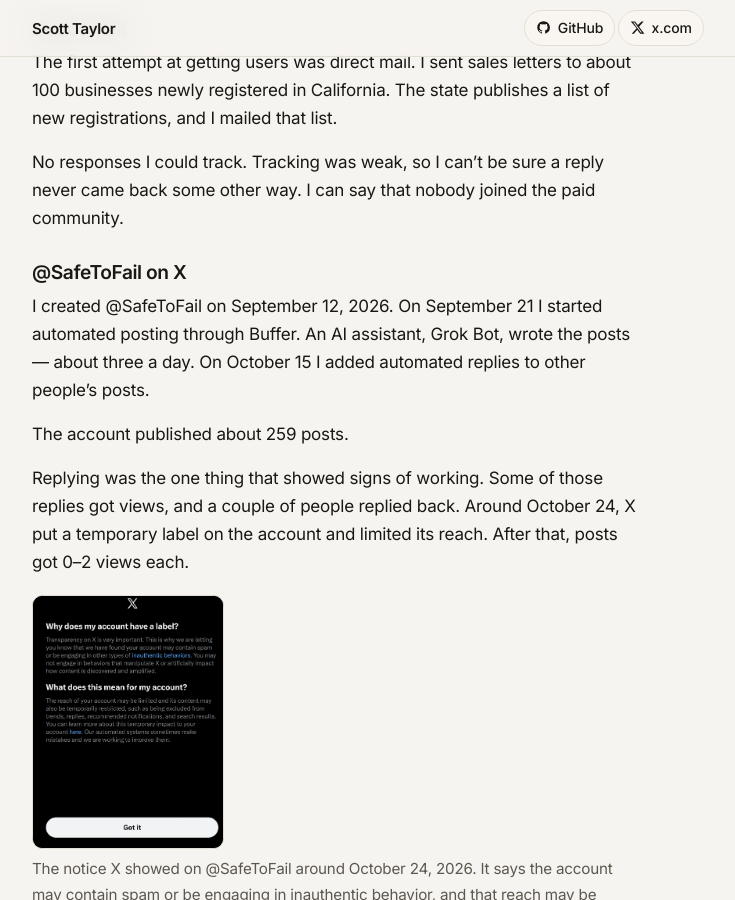
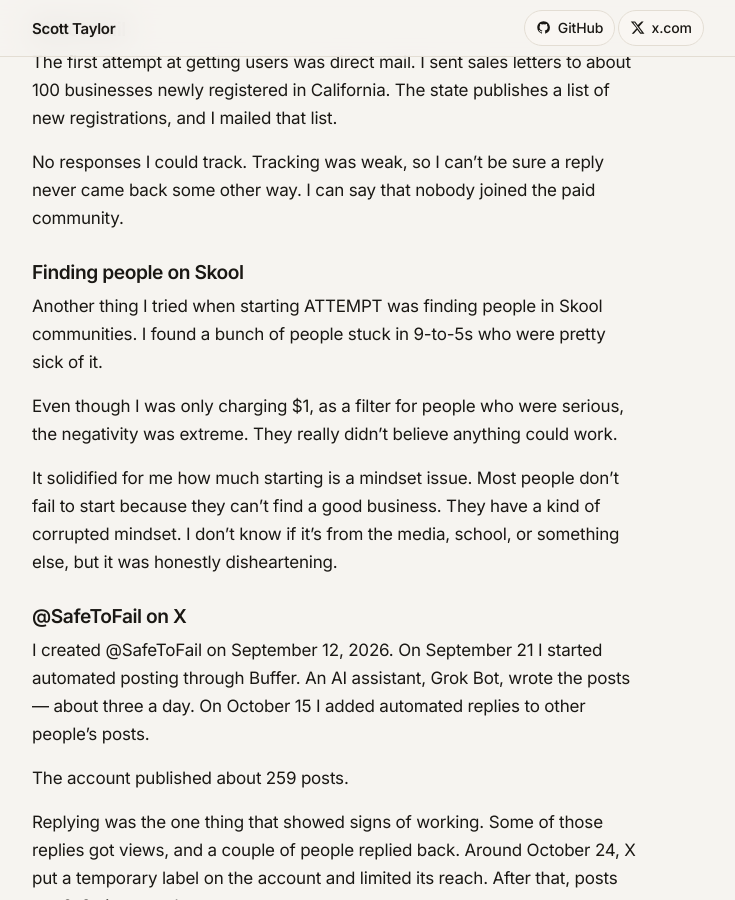
Before and after one commit to smtlaissezfaire/scotttaylorme, a Jekyll site: the page built from failures/safetofail/index.html, in a window 1280 px wide and 900 px high, scrolled down 1615 px. Shown: the whole window, without its empty margins (272-1007 px from the left). Built offline with Jekyll 4.4.1, drawn with Linux system fonts in a browser that asks for light colours.

Commit message:
Add a note on recruiting from Skool communities.
It sits with the other attempts to find people for ATTEMPT, after direct mail and before the X account.

Co-authored-by: Scott Taylor <smtlaissezfaire@users.noreply.github.com>

```diff
--- a/failures/safetofail/index.html
+++ b/failures/safetofail/index.html
@@ -104,6 +104,21 @@ permalink: /failures/safetofail/
     some other way. I can say that nobody joined the paid community.
   </p>
 
+  <h3>Finding people on Skool</h3>
+  <p>
+    Another thing I tried when starting ATTEMPT was finding people in Skool communities. I found
+    a bunch of people stuck in 9-to-5s who were pretty sick of it.
+  </p>
+  <p>
+    Even though I was only charging $1, as a filter for people who were serious, the negativity
+    was extreme. They really didn’t believe anything could work.
+  </p>
+  <p>
+    It solidified for me how much starting is a mindset issue. Most people don’t fail to start
+    because they can’t find a good business. They have a kind of corrupted mindset. I don’t know
+    if it’s from the media, school, or something else, but it was honestly disheartening.
+  </p>
+
   <h3>@SafeToFail on X</h3>
   <p>
     I created @SafeToFail on September 12, 2026. On September 21 I started automated posting
```
